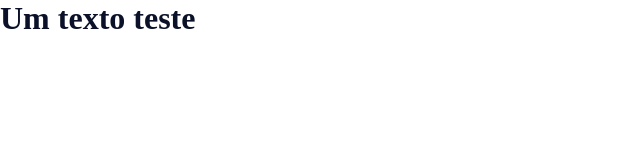
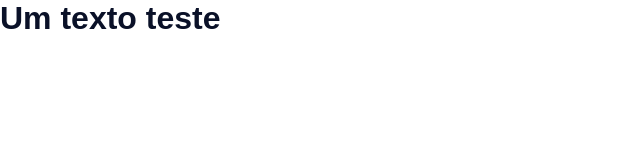
Before and after one commit to Mathh19/react-landing-pages, a React (Create React App) app: page / in a window 1280 px wide. Shown: the top 160 px of the page, without its empty margins (0-640 px from the left). Built offline with nearby package versions, Linux system fonts and the light colour scheme.

Commit message:
Configurando as fontes

```diff
--- a/src/styles/global-styles.js
+++ b/src/styles/global-styles.js
@@ -1,10 +1,23 @@
 import { createGlobalStyle } from 'styled-components';
 
 export const GlobalStyles = createGlobalStyle`
+  @import url('https://fonts.googleapis.com/css2?family=Montserrat:ital,wght@0,900;1,900&family=Open+Sans:ital,wght@0,400;0,700;1,400;1,700&display=swap');
+
   *{
     margin: 0;
     padding: 0;
   }
 
-  body {}
+  html {
+    font-size: 62.5%;
+  }
+
+  body {
+    font-size: 1.6rem;
+    font-family: ${({ theme }) => theme.font.family.default};
+  }
+
+  h1 {
+    font-family: ${({ theme }) => theme.font.family.secondary};
+  }
 `;
--- a/src/styles/theme.js
+++ b/src/styles/theme.js
@@ -4,4 +4,10 @@
     secondaryColor: '#dc143c',
     white: '#fff',
   },
+  font: {
+    family: {
+      dafault: "'Open Sans', sans-serif",
+      secondary: "'Montserrat', sans-serif",
+    },
+  },
 };
```
